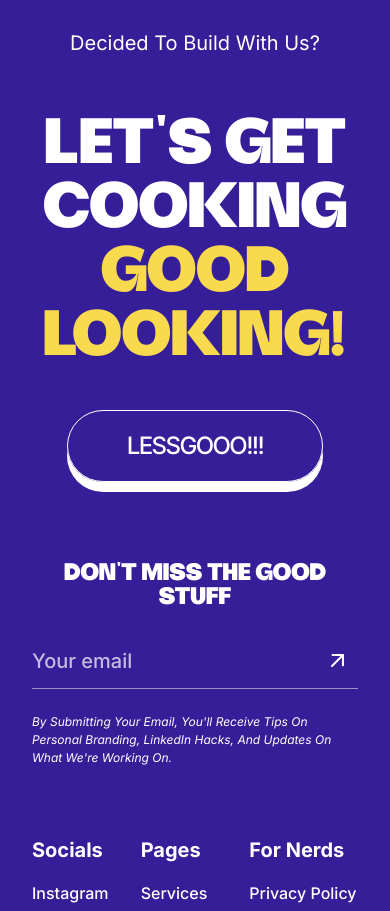
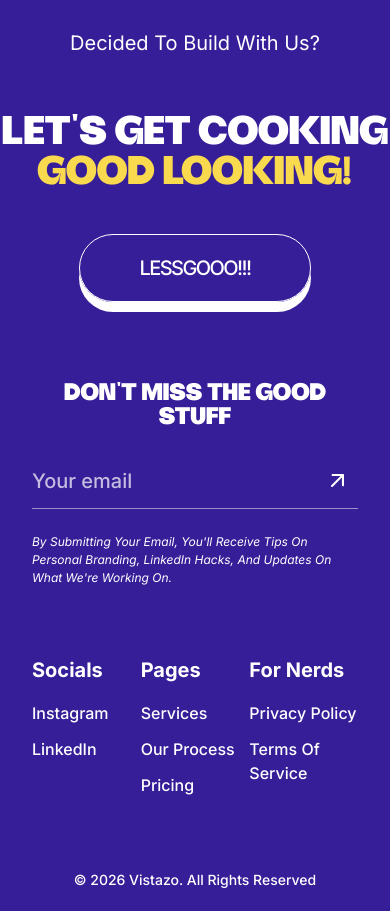
Before and after one commit to cyber-zeff/vistazo-main, a Next.js app: page / in a window 390 px wide. Shown: the part 5710-6621 px from the top of the page. Built offline with nearby package versions, Linux system fonts and the light colour scheme.

Commit message:
fix:text-clamp-sm-screens

```diff
--- a/app/components/CTA.tsx
+++ b/app/components/CTA.tsx
@@ -45,7 +45,7 @@ export default function CTASection() {
                     Decided to build with us?
                 </h2>
 
-                <h2 className="quantaFont leading-normal font-black text-[64px] sm:text-[84px] md:text-[96px] uppercase text-center mb-10 md:mb-16 text-balance max-w-232.75 mx-auto">
+                <h2 className="quantaFont leading-normal font-black text-[clamp(40px,8vw,96px)] uppercase text-center mb-10 md:mb-16 text-balance max-w-232.75 mx-auto">
                     Let&apos;s Get Cooking <span className="text-[#F9D94D]">Good Looking!</span>
                 </h2>
 
@@ -61,7 +61,7 @@ export default function CTASection() {
                                 : "0px 10px 0px 0px #ffffff",
                         }}
                         transition={{ duration: 0.2, ease: "easeInOut" }}
-                        className="relative overflow-visible uppercase bg-transparent w-64 h-18 md:w-87.5 md:h-21.75 px-20 py-5 border border-white rounded-[500px] text-white text-[24px] md:text-[32px] font-medium leading-normal -tracking-[1.6px] text-center flex items-center justify-center"
+                        className="relative overflow-visible uppercase bg-transparent w-58 h-17 min-[530px]:w-64 min-[530px]:h-18 md:w-87.5 md:h-21.75 px-20 py-5 border border-white rounded-[500px] text-white text-[20px] min-[530px]:text-[24px] md:text-[32px] font-medium leading-normal -tracking-[1.6px] text-center flex items-center justify-center"
                     >
                         {/* Text */}
                         <span className="relative z-10">Lessgooo!!!</span>
```
